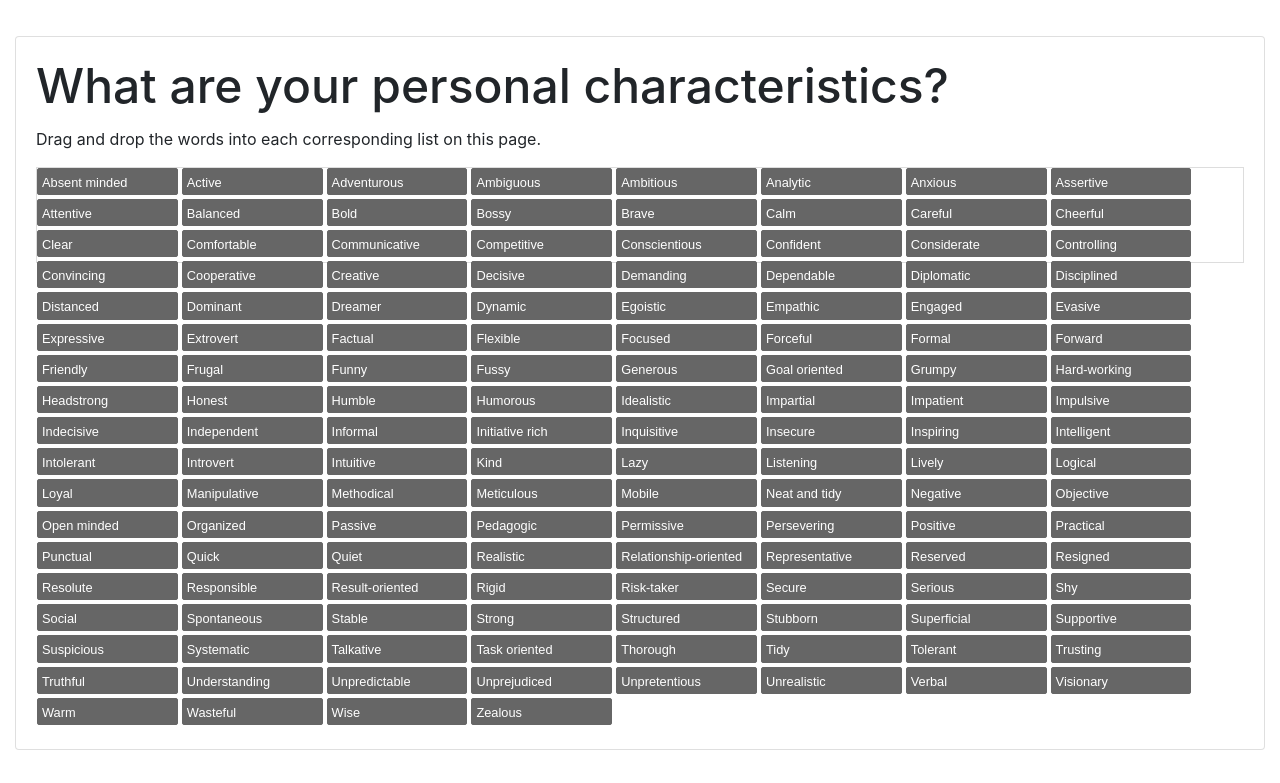
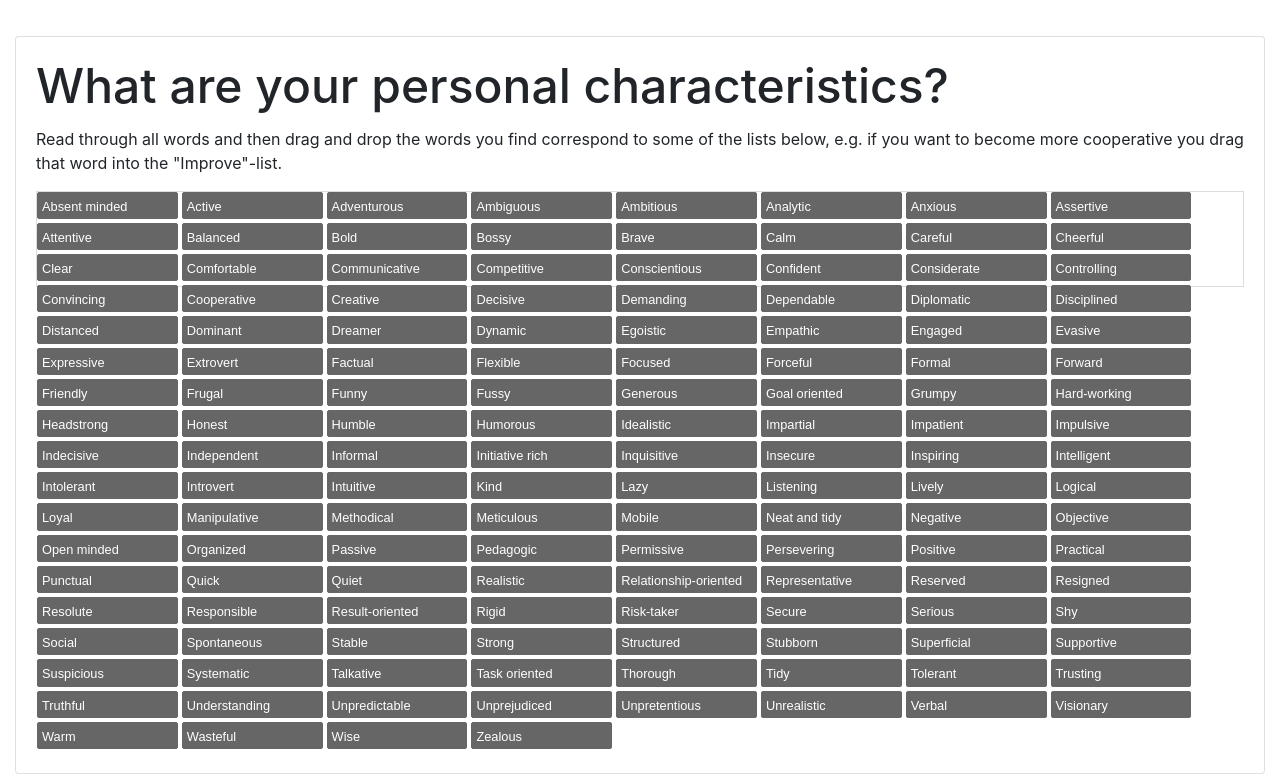
Before and after one commit to ChalmersLibrary/SelfAssessment, a plain HTML site: page MockupDragDrop/index.html in a window 1280 px wide. Shown: the top 783 px of the page. Drawn offline with nearby package versions, Linux system fonts and the light colour scheme.

Commit message:
text update and black text when hovering

```diff
--- a/MockupDragDrop/index.html
+++ b/MockupDragDrop/index.html
@@ -40,6 +40,7 @@
         .drop-zone li:hover {
             background-color: #ddd;
             border: 1px solid #ddd;
+            color: #000000;
         }
 
         .moving * {
@@ -84,7 +85,9 @@
                 <div class="card">
                     <div class="card-body">
                         <h5 class="card-title">What are your personal characteristics?</h5>
-                        <p class="card-text">Drag and drop the words into each corresponding list on this page.</p>
+                        <p class="card-text">Read through all words and then drag and drop the words you find correspond to some of the lists below,
+                            e.g. if you want to become more cooperative you drag that word into the "Improve"-list.
+                        </p>
                         <ul class="word-list drop-zone" id="zone0">
                         </ul>
                         <div style="clear:both;"></div>
```
